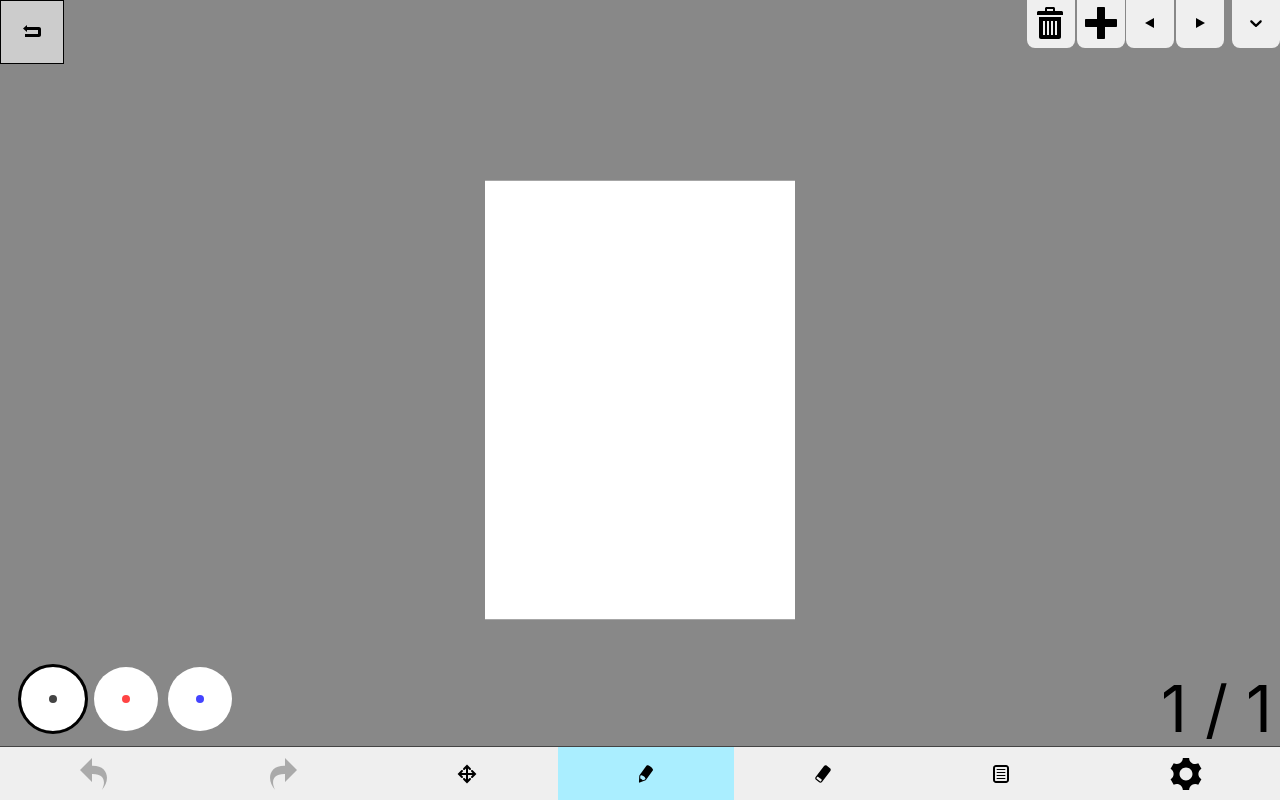
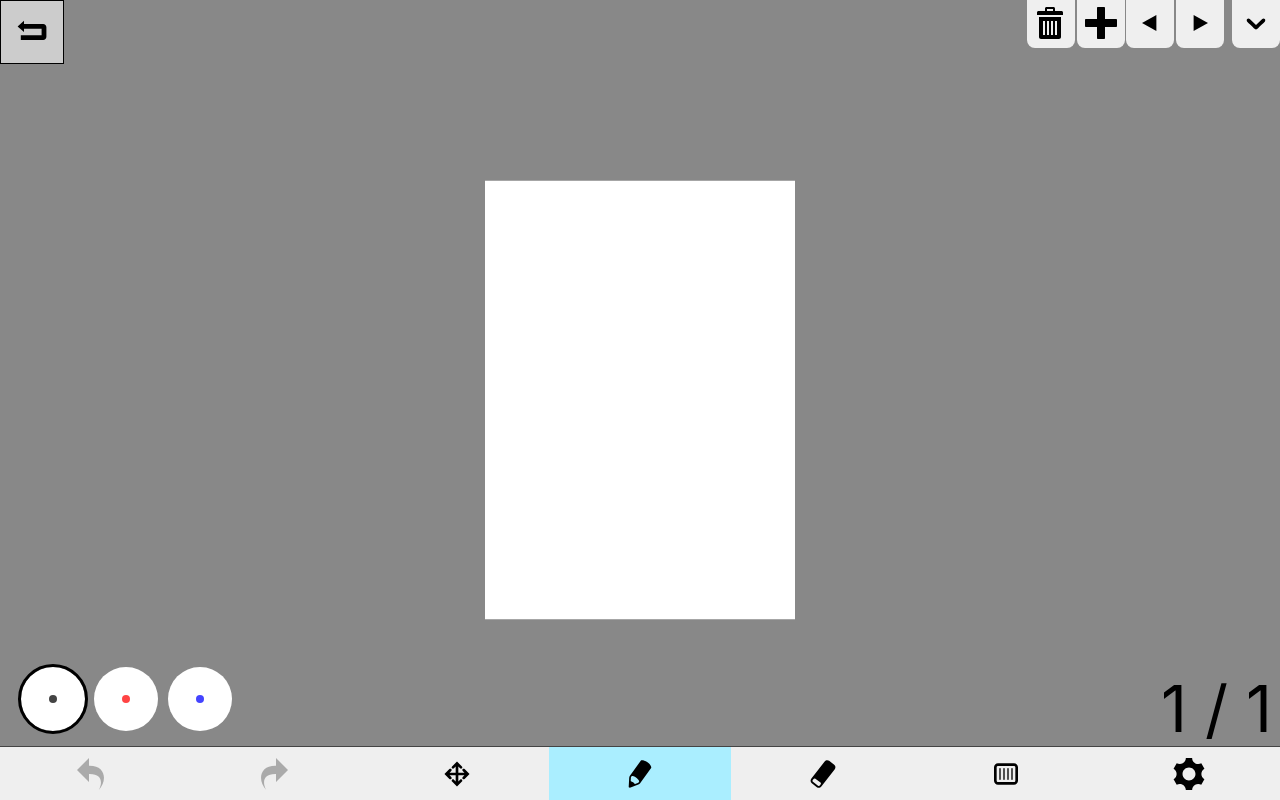
Before and after one commit to Kiterai/ComicSeeder, a Vue app in the folder frontend/: page / in a window 1280 px wide. Both pictures are taken after a click on the button "New Work". Built offline with nearby package versions, Linux system fonts and the light colour scheme.

Commit message:
アイコンのサイズ調整

```diff
--- a/frontend/src/components/icons/IconBack.vue
+++ b/frontend/src/components/icons/IconBack.vue
@@ -1,5 +1,11 @@
 <template>
-  <svg xmlns="http://www.w3.org/2000/svg" width="20" height="20" fill="currentColor">
+  <svg
+    xmlns="http://www.w3.org/2000/svg"
+    width="32"
+    height="32"
+    viewBox="0 0 20 20"
+    fill="currentColor"
+  >
     <path
       d="M19 7v6c0 1.103-0.896 2-2 2h-14v-3h13v-4h-11v2l-4-3.5 4-3.5v2h12c1.104 0 2 0.896 2 2z"
     ></path>
--- a/frontend/src/components/icons/IconChevronDown.vue
+++ b/frontend/src/components/icons/IconChevronDown.vue
@@ -1,5 +1,11 @@
 <template>
-  <svg xmlns="http://www.w3.org/2000/svg" width="20" height="20" fill="currentColor">
+  <svg
+    xmlns="http://www.w3.org/2000/svg"
+    width="32"
+    height="32"
+    viewBox="0 0 20 20"
+    fill="currentColor"
+  >
     <path
       d="M4.516 7.548c0.436-0.446 1.043-0.481 1.576 0l3.908 3.747 3.908-3.747c0.533-0.481 1.141-0.446 1.574 0 0.436 0.445 0.408 1.197 0 1.615-0.406 0.418-4.695 4.502-4.695 4.502-0.217 0.223-0.502 0.335-0.787 0.335s-0.57-0.112-0.789-0.335c0 0-4.287-4.084-4.695-4.502s-0.436-1.17 0-1.615z"
     ></path>
--- a/frontend/src/components/icons/IconChevronUp.vue
+++ b/frontend/src/components/icons/IconChevronUp.vue
@@ -1,5 +1,11 @@
 <template>
-  <svg xmlns="http://www.w3.org/2000/svg" width="20" height="20" fill="currentColor">
+  <svg
+    xmlns="http://www.w3.org/2000/svg"
+    width="32"
+    height="32"
+    viewBox="0 0 20 20"
+    fill="currentColor"
+  >
     <path
       d="M15.484 12.452c-0.436 0.446-1.043 0.481-1.576 0l-3.908-3.747-3.908 3.747c-0.533 0.481-1.141 0.446-1.574 0-0.436-0.445-0.408-1.197 0-1.615 0.406-0.418 4.695-4.502 4.695-4.502 0.217-0.223 0.502-0.335 0.787-0.335s0.57 0.112 0.789 0.335c0 0 4.287 4.084 4.695 4.502s0.436 1.17 0 1.615z"
     ></path>
--- a/frontend/src/components/icons/IconDocument.vue
+++ b/frontend/src/components/icons/IconDocument.vue
@@ -1,5 +1,12 @@
 <template>
-  <svg xmlns="http://www.w3.org/2000/svg" width="24" height="24" fill="currentColor">
+  <svg
+    xmlns="http://www.w3.org/2000/svg"
+    width="32"
+    height="32"
+    viewBox="0 0 24 24"
+    fill="currentColor"
+    transform="rotate(90)"
+  >
     <path
       d="M17 21h-10c-1.654 0-3-1.346-3-3v-12c0-1.654 1.346-3 3-3h10c1.654 0 3 1.346 3 3v12c0 1.654-1.346 3-3 3zM7 5c-0.551 0-1 0.449-1 1v12c0 0.551 0.449 1 1 1h10c0.551 0 1-0.449 1-1v-12c0-0.551-0.449-1-1-1h-10z"
     ></path>
--- a/frontend/src/components/icons/IconEraser.vue
+++ b/frontend/src/components/icons/IconEraser.vue
@@ -1,5 +1,11 @@
 <template>
-  <svg xmlns="http://www.w3.org/2000/svg" width="20" height="20" fill="currentColor">
+  <svg
+    xmlns="http://www.w3.org/2000/svg"
+    width="32"
+    height="32"
+    viewBox="0 0 20 20"
+    fill="currentColor"
+  >
     <path
       d="M16.998 4.18l-3.154-2.425c-0.872-0.671-2.135-0.506-2.807 0.365l-8.4 10.897c-0.671 0.871-0.507 2.132 0.365 2.803l3.153 2.425c0.872 0.671 2.135 0.506 2.807-0.365l8.401-10.897c0.671-0.871 0.507-2.132-0.365-2.803zM8.548 16.467l-0.537 0.681c-0.152 0.197-0.385 0.31-0.639 0.31-0.124 0-0.309-0.029-0.485-0.164l-3.153-2.425c-0.168-0.129-0.275-0.317-0.303-0.53s0.028-0.422 0.157-0.589l0.537-0.681c0.152-0.197 0.385-0.311 0.64-0.311 0.124 0 0.309 0.029 0.485 0.164l3.154 2.425c0.168 0.129 0.275 0.317 0.303 0.53 0.026 0.213-0.030 0.422-0.159 0.59z"
     ></path>
--- a/frontend/src/components/icons/IconMove.vue
+++ b/frontend/src/components/icons/IconMove.vue
@@ -1,5 +1,11 @@
 <template>
-  <svg xmlns="http://www.w3.org/2000/svg" width="24" height="24" fill="currentColor">
+  <svg
+    xmlns="http://www.w3.org/2000/svg"
+    width="32"
+    height="32"
+    viewBox="0 0 24 24"
+    fill="currentColor"
+  >
     <path
       d="M17.707 8.293c-0.391-0.391-1.023-0.391-1.414 0s-0.391 1.023 0 1.414l1.293 1.293h-4.586v-4.586l1.293 1.293c0.195 0.195 0.451 0.293 0.707 0.293s0.512-0.098 0.707-0.293c0.391-0.391 0.391-1.023 0-1.414l-3.707-3.707-3.707 3.707c-0.391 0.391-0.391 1.023 0 1.414s1.023 0.391 1.414 0l1.293-1.293v4.586h-4.586l1.293-1.293c0.391-0.391 0.391-1.023 0-1.414s-1.023-0.391-1.414 0l-3.707 3.707 3.707 3.707c0.195 0.195 0.451 0.293 0.707 0.293s0.512-0.098 0.707-0.293c0.391-0.391 0.391-1.023 0-1.414l-1.293-1.293h4.586v4.586l-1.293-1.293c-0.391-0.391-1.023-0.391-1.414 0s-0.391 1.023 0 1.414l3.707 3.707 3.707-3.707c0.391-0.391 0.391-1.023 0-1.414s-1.023-0.391-1.414 0l-1.293 1.293v-4.586h4.586l-1.293 1.293c-0.391 0.391-0.391 1.023 0 1.414 0.195 0.195 0.451 0.293 0.707 0.293s0.512-0.098 0.707-0.293l3.707-3.707-3.707-3.707z"
     ></path>
--- a/frontend/src/components/icons/IconPencil.vue
+++ b/frontend/src/components/icons/IconPencil.vue
@@ -1,5 +1,11 @@
 <template>
-  <svg xmlns="http://www.w3.org/2000/svg" width="20" height="20" fill="currentColor">
+  <svg
+    xmlns="http://www.w3.org/2000/svg"
+    width="32"
+    height="32"
+    viewBox="0 0 20 20"
+    fill="currentColor"
+  >
     <path
       d="M14.69 2.661c-1.894-1.379-3.242-1.349-3.754-1.266-0.144 0.023-0.265 0.106-0.35 0.223l-6.883 9.497c-0.277 0.382-0.437 0.836-0.462 1.307l-0.296 5.624c-0.021 0.405 0.382 0.698 0.76 0.553l5.256-2.010c0.443-0.17 0.828-0.465 1.106-0.849l6.88-9.494c0.089-0.123 0.125-0.273 0.1-0.423-0.084-0.526-0.487-1.802-2.357-3.162zM8.977 15.465l-2.043 0.789c-0.080 0.031-0.169 0.006-0.221-0.062-0.263-0.335-0.576-0.667-1.075-1.030-0.499-0.362-0.911-0.558-1.31-0.706-0.080-0.030-0.131-0.106-0.126-0.192l0.122-2.186 0.549-0.755c0 0 1.229-0.169 2.833 0.998 1.602 1.166 1.821 2.388 1.821 2.388l-0.55 0.756z"
     ></path>
--- a/frontend/src/components/icons/IconTriangleLeft.vue
+++ b/frontend/src/components/icons/IconTriangleLeft.vue
@@ -1,5 +1,11 @@
 <template>
-  <svg xmlns="http://www.w3.org/2000/svg" width="20" height="20" fill="currentColor">
+  <svg
+    xmlns="http://www.w3.org/2000/svg"
+    width="32"
+    height="32"
+    viewBox="0 0 20 20"
+    fill="currentColor"
+  >
     <path d="M14 5v10l-9-5 9-5z"></path>
   </svg>
 </template>
--- a/frontend/src/components/icons/IconTriangleRight.vue
+++ b/frontend/src/components/icons/IconTriangleRight.vue
@@ -1,5 +1,11 @@
 <template>
-  <svg xmlns="http://www.w3.org/2000/svg" width="20" height="20" fill="currentColor">
+  <svg
+    xmlns="http://www.w3.org/2000/svg"
+    width="32"
+    height="32"
+    viewBox="0 0 20 20"
+    fill="currentColor"
+  >
     <path d="M15 10l-9 5v-10l9 5z"></path>
   </svg>
 </template>
```
